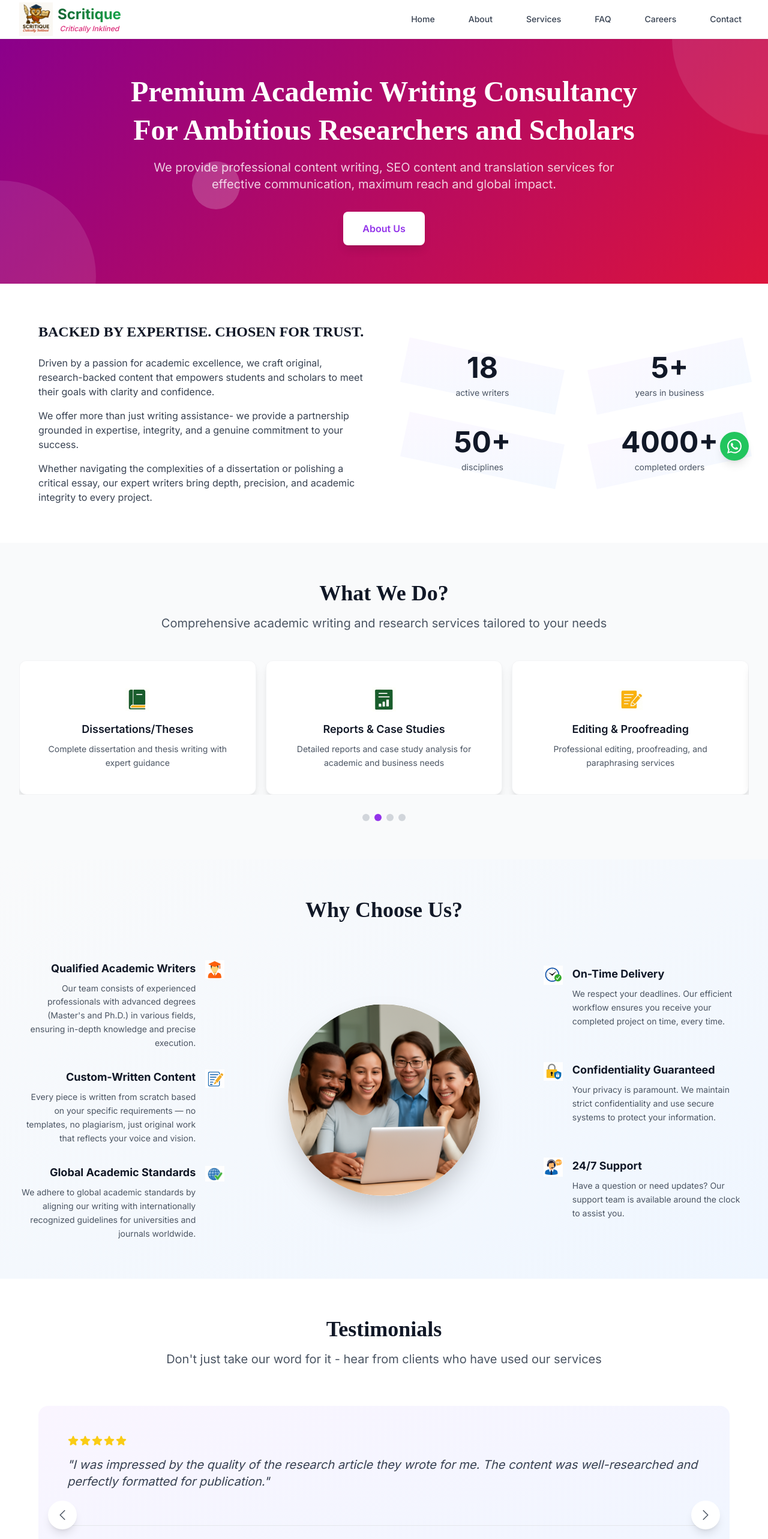
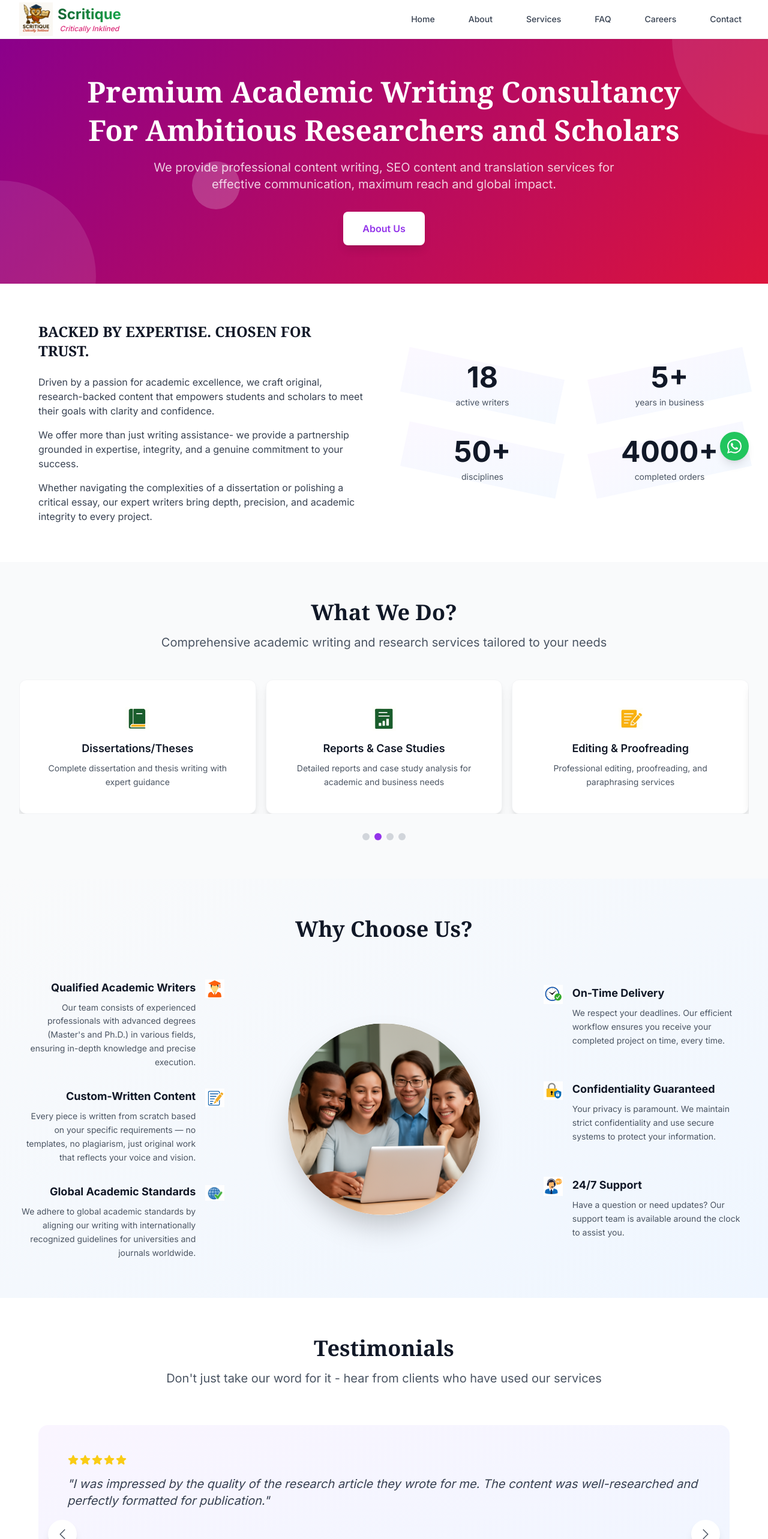
Before and after one commit to scritique/scritique-frontend, a React (Create React App) app: page / in a window 1280 px wide. Shown: the top 2566 px of the page at 60% size. Built offline with nearby package versions, Linux system fonts and the light colour scheme.

Commit message:
Header font update for homepage

```diff
--- a/src/components/TestimonialSlider.tsx
+++ b/src/components/TestimonialSlider.tsx
@@ -78,10 +78,7 @@ const TestimonialSlider: React.FC = () => {
     <section className="section-padding bg-white">
       <div className="max-w-6xl mx-auto">
         <div className="text-center mb-16">
-          <h2
-            className="text-3xl md:text-4xl font-bold text-gray-900 mb-4"
-            style={{ fontFamily: "sans serif" }}
-          >
+          <h2 className="text-3xl md:text-4xl font-bold text-gray-900 mb-4 font-serif">
             Testimonials
           </h2>
           <p className="text-xl text-gray-600">
--- a/src/pages/HomePage.tsx
+++ b/src/pages/HomePage.tsx
@@ -175,16 +175,10 @@ const HomePage: React.FC = () => {
             transition={{ duration: 0.8, delay: 0.2 }}
             className="mb-6"
           >
-            <h1
-              className="text-3xl md:text-4xl lg:text-5xl font-bold text-white leading-relaxed"
-              style={{ fontFamily: "sans serif" }}
-            >
+            <h1 className="text-3xl md:text-4xl lg:text-5xl font-bold text-white leading-relaxed font-serif">
               Premium Academic Writing Consultancy
             </h1>
-            <h1
-              className="text-3xl md:text-4xl lg:text-5xl font-bold text-white leading-relaxed mt-4"
-              style={{ fontFamily: "sans serif" }}
-            >
+            <h1 className="text-3xl md:text-4xl lg:text-5xl font-bold text-white leading-relaxed mt-4 font-serif">
               For Ambitious Researchers and Scholars
             </h1>
           </motion.div>
@@ -227,10 +221,7 @@ const HomePage: React.FC = () => {
               transition={{ duration: 0.8 }}
               className="pl-8"
             >
-              <h2
-                className="text-xl md:text-2xl font-bold text-gray-900 mb-6 uppercase"
-                style={{ fontFamily: "sans serif" }}
-              >
+              <h2 className="text-xl md:text-2xl font-bold text-gray-900 mb-6 uppercase font-serif">
                 BACKED BY EXPERTISE. CHOSEN FOR TRUST.
               </h2>
               <div className="space-y-4 text-gray-700">
@@ -312,10 +303,7 @@ const HomePage: React.FC = () => {
             transition={{ duration: 0.8 }}
             className="text-center mb-12"
           >
-            <h2
-              className="text-3xl md:text-4xl font-bold text-gray-900 mb-4"
-              style={{ fontFamily: "sans serif" }}
-            >
+            <h2 className="text-3xl md:text-4xl font-bold text-gray-900 mb-4 font-serif">
               What We Do?
             </h2>
             <p className="text-xl text-gray-600 max-w-3xl mx-auto">
@@ -414,10 +402,7 @@ const HomePage: React.FC = () => {
             transition={{ duration: 0.8 }}
             className="text-center mb-16"
           >
-            <h2
-              className="text-3xl md:text-4xl font-bold text-gray-900 mb-4"
-              style={{ fontFamily: "sans serif" }}
-            >
+            <h2 className="text-3xl md:text-4xl font-bold text-gray-900 mb-4 font-serif">
               Why Choose Us?
             </h2>
           </motion.div>
@@ -608,10 +593,7 @@ const HomePage: React.FC = () => {
       <section className="section-padding bg-gradient-to-r from-green-50 to-blue-50">
         <div className="max-w-7xl mx-auto">
           <div className="text-center mb-12">
-            <h2
-              className="text-3xl md:text-4xl font-bold text-gray-900 mb-4"
-              style={{ fontFamily: "sans serif" }}
-            >
+            <h2 className="text-3xl md:text-4xl font-bold text-gray-900 mb-4 font-serif">
               Special Discounts
             </h2>
           </div>
@@ -664,8 +646,7 @@ const HomePage: React.FC = () => {
             initial={{ opacity: 0, y: 30 }}
             animate={{ opacity: 1, y: 0 }}
             transition={{ duration: 0.8 }}
-            className="text-3xl md:text-4xl lg:text-5xl font-bold mb-6"
-            style={{ fontFamily: "sans serif" }}
+            className="text-3xl md:text-4xl lg:text-5xl font-bold mb-6 font-serif"
           >
             Have additional academic writing questions?
           </motion.h2>
```
